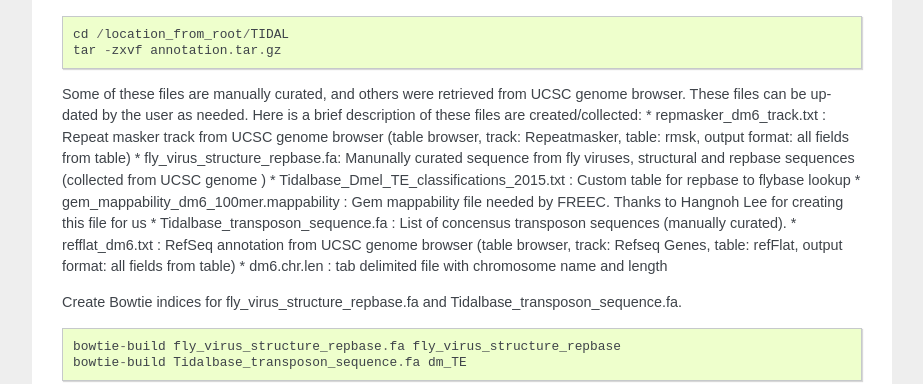
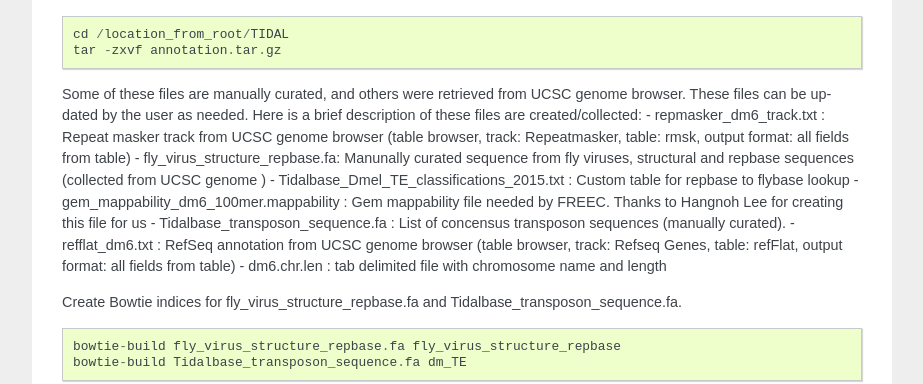
Before and after one commit to laulabbrandeis/TIDAL, a Sphinx documentation site: the page built from docs/source/installation.rst, in a window 1280 px wide and 900 px high, scrolled down 645 px. Shown: the part 174-558 px from the top of the window, without its empty margins (198-1121 px from the left). Built offline with Sphinx 7.4.7, drawn with Linux system fonts in a browser that asks for light colours.

```diff
--- a/docs/source/installation.rst
+++ b/docs/source/installation.rst
@@ -34,13 +34,13 @@ The `annotation files <https://github.com/laulabbrandeis/TIDAL/blob/master/annot
     tar -zxvf annotation.tar.gz
 
 Some of these files are manually curated, and others were retrieved from UCSC genome browser. These files can be updated by the user as needed. Here is a brief description of these files are created/collected:
-* repmasker_dm6_track.txt : Repeat masker track from UCSC genome browser (table browser, track: Repeatmasker, table: rmsk, output format: all fields from table)
-* fly_virus_structure_repbase.fa: Manunally curated sequence from fly viruses, structural and repbase sequences (collected from UCSC genome )
-* Tidalbase_Dmel_TE_classifications_2015.txt : Custom table for repbase to flybase lookup
-* gem_mappability_dm6_100mer.mappability : Gem mappability file needed by FREEC. Thanks to Hangnoh Lee for creating this file for us
-* Tidalbase_transposon_sequence.fa : List of concensus transposon sequences (manually curated).
-* refflat_dm6.txt : RefSeq annotation from UCSC genome browser (table browser, track: Refseq Genes, table: refFlat, output format: all fields from table)
-* dm6.chr.len : tab delimited file with chromosome name and length
+- repmasker_dm6_track.txt : Repeat masker track from UCSC genome browser (table browser, track: Repeatmasker, table: rmsk, output format: all fields from table)
+- fly_virus_structure_repbase.fa: Manunally curated sequence from fly viruses, structural and repbase sequences (collected from UCSC genome )
+- Tidalbase_Dmel_TE_classifications_2015.txt : Custom table for repbase to flybase lookup
+- gem_mappability_dm6_100mer.mappability : Gem mappability file needed by FREEC. Thanks to Hangnoh Lee for creating this file for us
+- Tidalbase_transposon_sequence.fa : List of concensus transposon sequences (manually curated).
+- refflat_dm6.txt : RefSeq annotation from UCSC genome browser (table browser, track: Refseq Genes, table: refFlat, output format: all fields from table)
+- dm6.chr.len : tab delimited file with chromosome name and length
 
 Create Bowtie indices for fly_virus_structure_repbase.fa and Tidalbase_transposon_sequence.fa.
 ::
```
